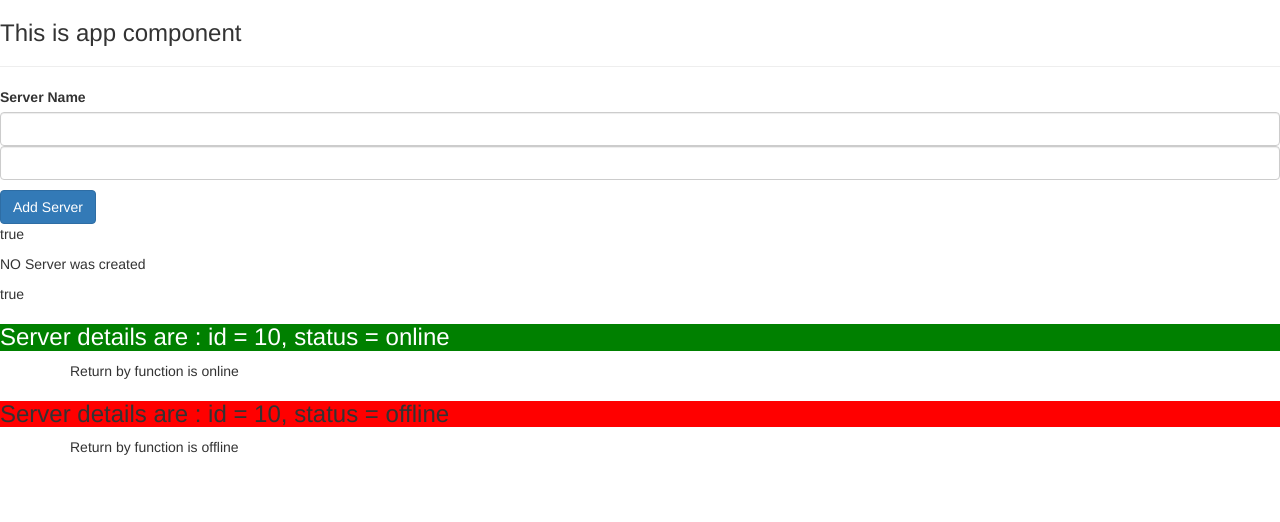
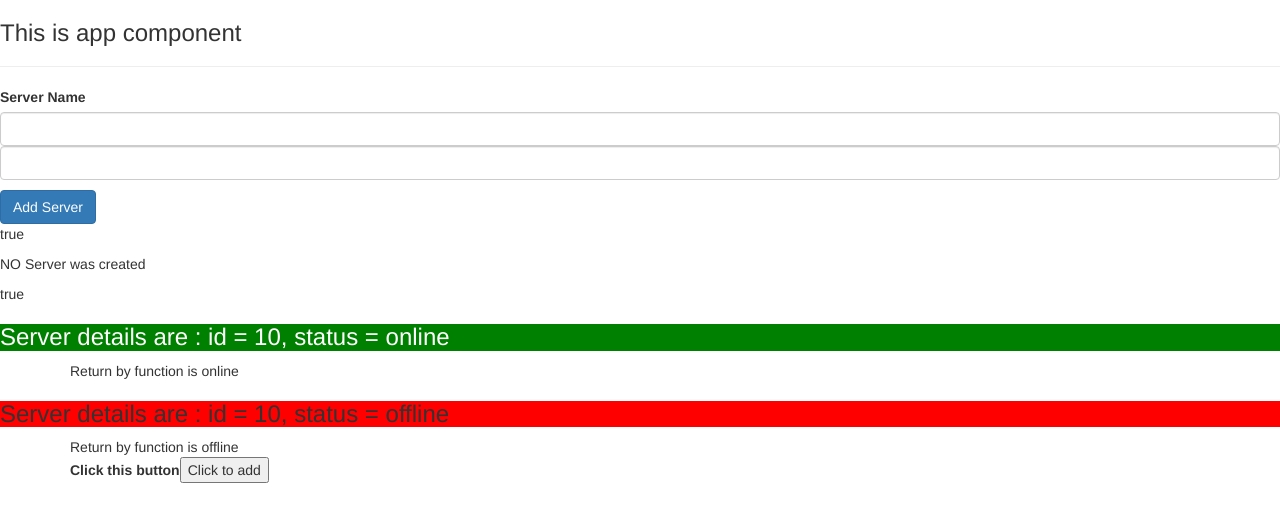
Before and after one commit to Sagar848/Angular-tutorial, an Angular app: page / in a window 1280 px wide. Shown: the top 522 px of the page. Built offline with nearby package versions, Linux system fonts and the light colour scheme.

Commit message:
added assignment 3

```diff
--- a/src/app/app.component.html
+++ b/src/app/app.component.html
@@ -1,3 +1,5 @@
 <h3>This is app component</h3>
 <hr>
 <app-servers></app-servers>
+
+<app-assignment3></app-assignment3>
--- a/src/app/app.module.ts
+++ b/src/app/app.module.ts
@@ -5,12 +5,14 @@ import { FormsModule } from '@angular/forms';
 import { AppComponent } from './app.component';
 import { ServerComponent } from './server/server.component';
 import { ServersComponent } from './servers/servers.component';
+import { Assignment3Component } from './assignment3/assignment3.component';
 
 @NgModule({
   declarations: [
     AppComponent,
     ServerComponent,
-    ServersComponent
+    ServersComponent,
+    Assignment3Component
   ],
   imports: [
     BrowserModule,
--- /dev/null
+++ b/src/app/assignment3/assignment3.component.css
@@ -0,0 +1,3 @@
+.buttonClickClass{
+    color: white;
+}
--- /dev/null
+++ b/src/app/assignment3/assignment3.component.html
@@ -0,0 +1,15 @@
+<div class="container">
+     <div class="row">
+        <div class="col-xs-12">
+            <label>Click this button</label>
+            <button (click)="togglePara()">Click to add</button>
+            <p *ngIf='buttonClickStatus'>this is displayed when button is clicked</p>
+
+            <p *ngFor="let buttonClickVal of buttonClickArray"
+            [ngStyle]="{backgroundColor: buttonClickVal >= 5 ? 'blue' : 'transparent'}"
+            [ngClass]="{buttonClickClass : buttonClickVal >=5}">
+                value is {{buttonClickVal}}
+            </p>
+        </div>
+     </div>
+</div>
--- /dev/null
+++ b/src/app/assignment3/assignment3.component.ts
@@ -0,0 +1,25 @@
+import { Component, OnInit } from '@angular/core';
+
+@Component({
+  selector: 'app-assignment3',
+  templateUrl: './assignment3.component.html',
+  styleUrls: ['./assignment3.component.css']
+})
+export class Assignment3Component implements OnInit {
+
+  buttonClickStatus = false;
+  buttonClickArray = [];
+  initialCountValue = 1;
+  constructor() { }
+
+  ngOnInit(): void {
+  }
+
+
+  togglePara(){
+    this.initialCountValue++;
+    this.buttonClickArray.push(this.initialCountValue);
+    this.buttonClickStatus = true;
+  }
+
+}
```
